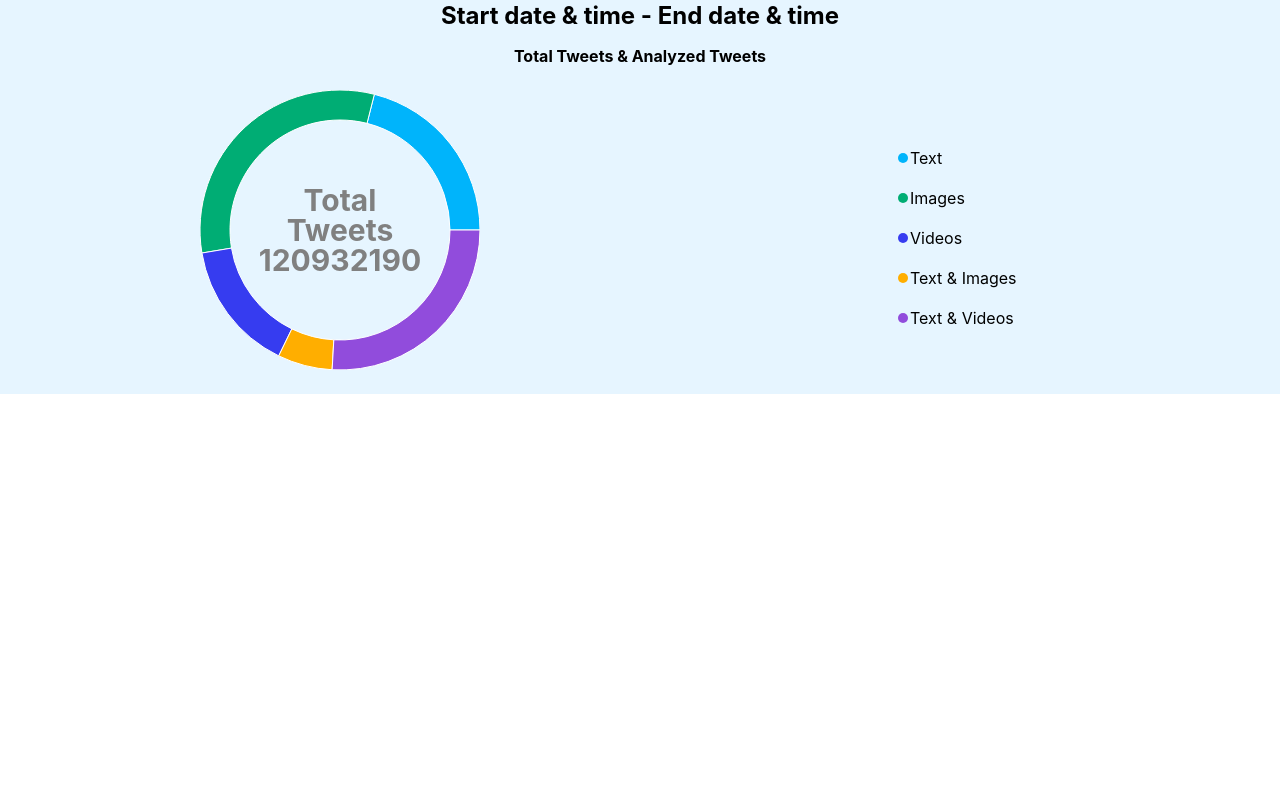
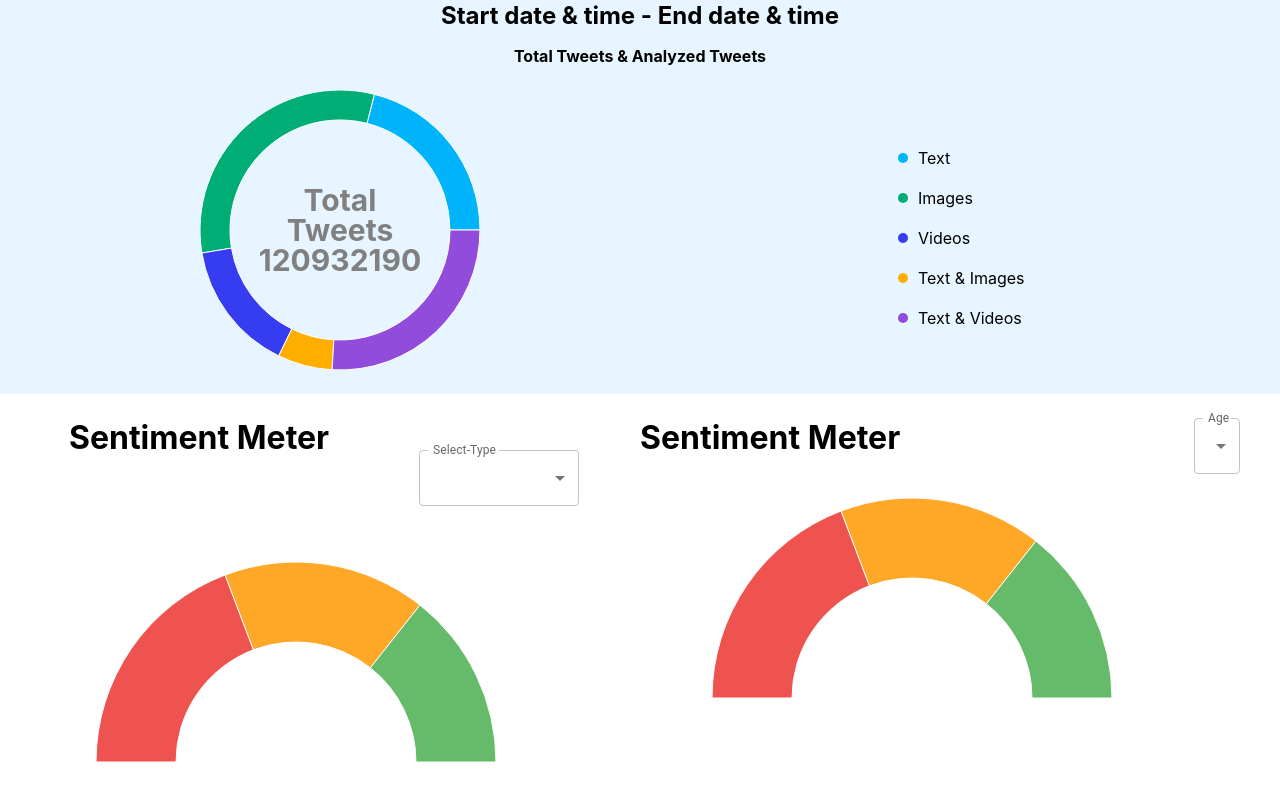
Before and after one commit to rchinta19/Sentiment_Analysis, a React (Create React App) app: page / in a window 1280 px wide. Shown: the part 200-1000 px from the top of the page. Before the commit the page ends 800 px from the top, so only its background shows below. Built offline with nearby package versions, Linux system fonts and the light colour scheme.

Commit message:
Adding Gauge Container

```diff
--- a/package.json
+++ b/package.json
@@ -7,6 +7,7 @@
     "@emotion/styled": "^11.10.0",
     "@mui/icons-material": "^5.8.4",
     "@mui/material": "^5.10.0",
+    "@reduxjs/toolkit": "^1.8.4",
     "@testing-library/jest-dom": "^5.16.5",
     "@testing-library/react": "^13.3.0",
     "@testing-library/user-event": "^13.5.0",
--- a/src/App.css
+++ b/src/App.css
@@ -29,7 +29,7 @@
   align-items: flex-start;
   padding-left: 160px;
   margin-left: 50px;
-  gap: 2px;
+  gap: 10px;
 }
 .color-tweet-represent > div {
   align-self: center;
--- a/src/App.js
+++ b/src/App.js
@@ -1,11 +1,13 @@
 import "./App.css";
 import MainContainerDounght from "./Components/GraphComponents/MainContainerDounght";
 import Header from "./Components/Header/Header";
+import SentimeterWordCloudContainerComponent from "./Components/SentimeterAndWordCloud/SentimeterWordCloudContainerComponent";
 function App() {
   return (
     <div className="App">
       <Header />
       <MainContainerDounght />
+      <SentimeterWordCloudContainerComponent />
     </div>
   );
 }
--- a/src/Components/GraphComponents/DonughtChartAllTweets.jsx
+++ b/src/Components/GraphComponents/DonughtChartAllTweets.jsx
@@ -40,6 +40,7 @@ function DonughtChartAllTweets() {
             nameKey="name"
             innerRadius={110}
             outerRadius={140}
+            padding={0}
           >
             {data.map((entry, index) => (
               <Cell fill={colors[index]} />
--- /dev/null
+++ b/src/Components/SentimeterAndWordCloud/SentimeterComponent/SentimentMeter.jsx
@@ -0,0 +1,48 @@
+import React from "react";
+import Grid from "@mui/material/Grid";
+import { PieChart, Pie, Tooltip, Cell, Label } from "recharts";
+function SentimentMeter() {
+  const data = [
+    {
+      name: "Negative",
+      value: 1342,
+    },
+    {
+      name: "neutral",
+      value: 1145,
+    },
+    {
+      name: "Positve",
+      value: 1002,
+    },
+  ];
+  const onHoverEvent = () => {};
+  const colors = ["#ef5350", "#ffa726", "#66bb6a"];
+  return (
+    <PieChart width={400} height={400} onMouseEnter={onHoverEvent}>
+      {/* <text x={400} y={200} textAnchor="middle" dominantBaseline="middle">
+        My Donught has tweets
+      </text> */}
+      <Pie
+        data={data}
+        dataKey="value"
+        nameKey="name"
+        innerRadius={120}
+        outerRadius={200}
+        startAngle={180}
+        endAngle={0}
+        padding={0}
+      >
+        {data.map((entry, index) => (
+          <Cell fill={colors[index]} />
+        ))}
+        {/* <Label width={30} position="center" className="label-center">
+          {`Total Tweets 120932190`}
+        </Label> */}
+      </Pie>
+      <Tooltip />
+    </PieChart>
+  );
+}
+
+export default SentimentMeter;
--- /dev/null
+++ b/src/Components/SentimeterAndWordCloud/SentimeterWordCloudContainerComponent.jsx
@@ -0,0 +1,76 @@
+import React from "react";
+import Grid from "@mui/material/Grid";
+import { PieChart, Pie, Tooltip, Cell, Label } from "recharts";
+import Stack from "@mui/material/Stack";
+import InputLabel from "@mui/material/InputLabel";
+import MenuItem from "@mui/material/MenuItem";
+import FormControl from "@mui/material/FormControl";
+import Select from "@mui/material/Select";
+import SentimentMeter from "./SentimeterComponent/SentimentMeter";
+export default function SentimeterWordCloudContainerComponent() {
+  return (
+    <Grid
+      container
+      direction="row"
+      justifyContent="center"
+      spacing={2}
+      xs={12}
+      sx={{ p: 3 }}
+    >
+      <Grid item xs={6} spacing={3}>
+        <Grid container direction="column">
+          <Grid item sx={6}>
+            <Stack direction="row" justifyContent={"space-around"}>
+              <h1>Sentiment Meter</h1>
+              <FormControl sx={{ width: "160px", my: 4 }}>
+                <InputLabel id="demo-simple-select-label">
+                  Select-Type
+                </InputLabel>
+                <Select
+                  labelId="demo-simple-select-label"
+                  id="demo-simple-select"
+                  value={"LastWeek"}
+                  label="Select-type"
+                  onChange={"handleChange"}
+                >
+                  <MenuItem value={10}>Last Week</MenuItem>
+                  <MenuItem value={20}>Last Month</MenuItem>
+                  <MenuItem value={30}>This year</MenuItem>
+                </Select>
+              </FormControl>
+            </Stack>
+          </Grid>
+          <Grid item sx={{ mx: 6, p: 3 }}>
+            <SentimentMeter sx={{ py: 8 }} />
+          </Grid>
+        </Grid>
+      </Grid>
+      <Grid item xs={6} spacing={3}>
+        <Grid container direction="column">
+          <Grid item sx={6}>
+            <Stack direction="row" justifyContent={"space-between"}>
+              <h1>Sentiment Meter</h1>
+              <FormControl>
+                <InputLabel id="demo-simple-select-label">Age</InputLabel>
+                <Select
+                  labelId="demo-simple-select-label"
+                  id="demo-simple-select"
+                  value={"LastWeek"}
+                  label="Age"
+                  onChange={"handleChange"}
+                >
+                  <MenuItem value={10}>Ten</MenuItem>
+                  <MenuItem value={20}>Twenty</MenuItem>
+                  <MenuItem value={30}>Thirty</MenuItem>
+                </Select>
+              </FormControl>
+            </Stack>
+          </Grid>
+          <Grid item sx={{ mx: 6, p: 3 }}>
+            <SentimentMeter sx={{ py: 8 }} />
+          </Grid>
+        </Grid>
+      </Grid>
+    </Grid>
+  );
+}
```
Also changed, not shown: 1 other file (tests, documents, lock files or other folders).
